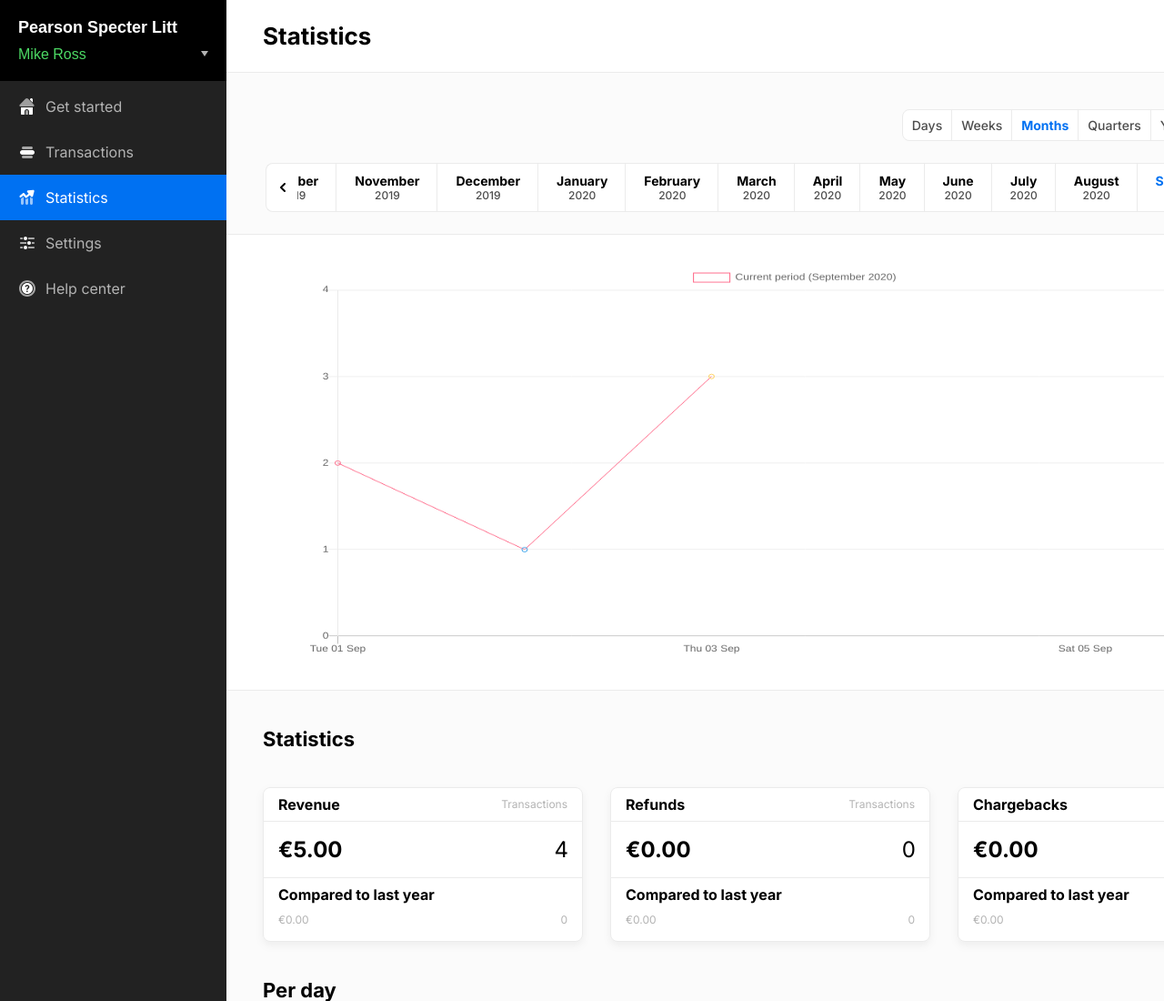
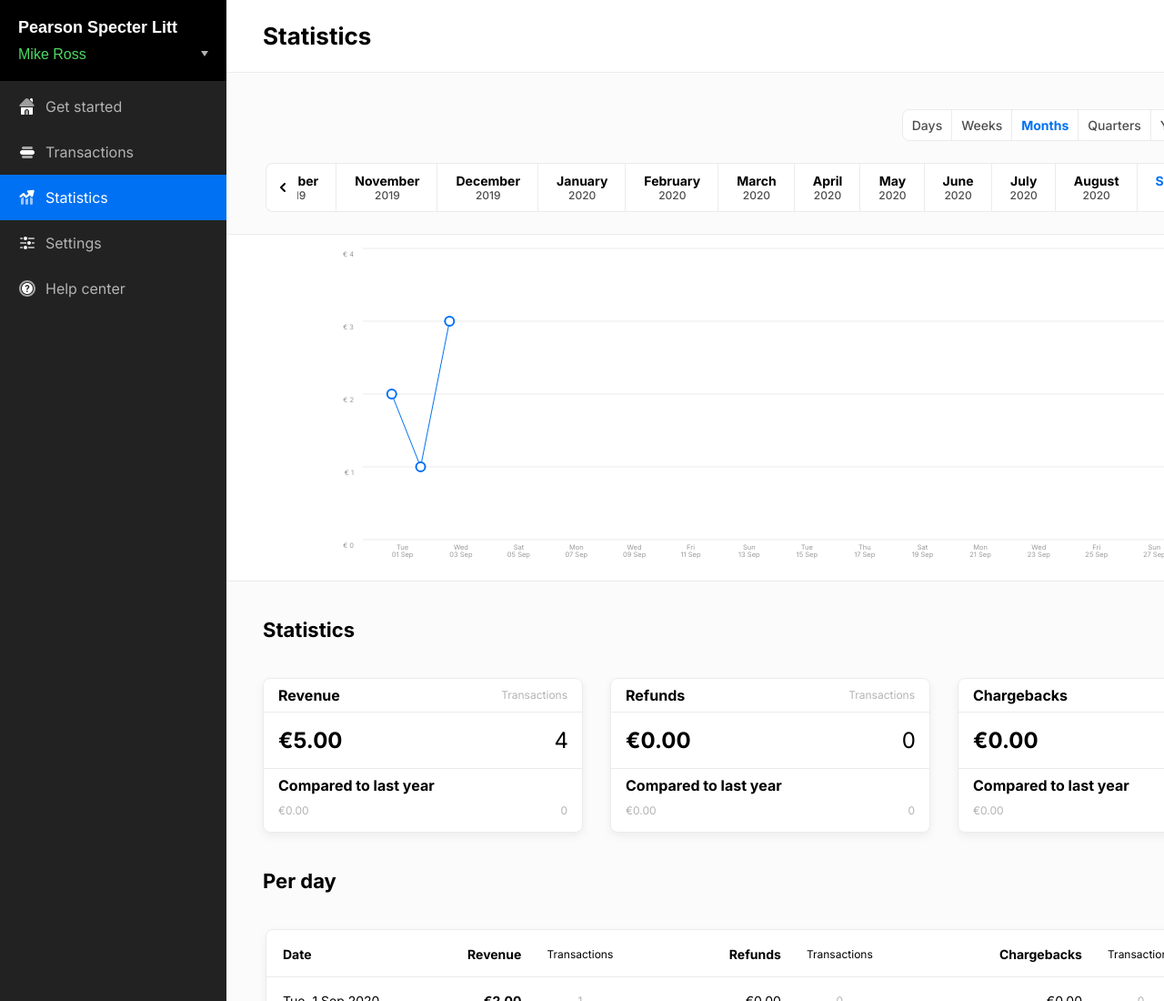
Before and after one commit to jonathaninacio/Blobr-integration, a plain HTML site: page index.html in a window 1280 px wide. Shown: the top 1100 px of the page at 91% size. Drawn offline with nearby package versions, Linux system fonts and the light colour scheme.

Commit message:
remplacement chartjs=>chartist

```diff
--- a/css/sass/main.scss
+++ b/css/sass/main.scss
@@ -163,10 +163,45 @@ body{
 
 	.chart-container{
 		width: 80vw;
-		#month-chart{
-			height: 500px;
-			width: 1190px;
+		.ct-chart-line{
+			margin: 0px 40px 0px 100px;
 		}
+		.ct-perfect-fourth{
+			max-width: 1110px;
+			height: 380px;
+			.ct-grid{
+				stroke: #EBEBEB;
+				stroke-dasharray: none;
+			}
+		}
+		.ct-horizontal{
+			opacity: 0;
+		}
+		.ct-end{
+			opacity: 1;
+		}
+		.ct-label.ct-horizontal.ct-end{
+			text-align: center;
+		}
+		.ct-label.ct-vertical.ct-start{
+			text-align: center;
+			transform: translate(0px,10px);
+		}
+		.ct-series-a .ct-point{
+			stroke: #0071F2;
+		}
+		.ct-series-a .ct-line{
+			stroke: #0071F2;
+			stroke-width:1px;
+		}
+		.ct-area{
+			stroke:#0071F2;
+			fill:#fff;
+			&:hover{
+				fill:#0071F2;
+			}
+		}
+
 	}
 
 
--- a/index.html
+++ b/index.html
@@ -11,6 +11,7 @@
 	<meta name="description" content="" />
 	<link rel="icon" href="favicon.ico" />
 	<link type="text/css" href="css/css/main.css" rel="stylesheet">
+	<link type="text/css" href="css/css/chartist.min.css" rel="stylesheet">
 
 </head>
 
@@ -316,7 +317,7 @@
 
 
 			<div class="chart-container">
-				<canvas id="month-chart"></canvas>
+				<div class="ct-chart ct-perfect-fourth"></div>
 			</div>
 
 
@@ -424,7 +425,7 @@
 
 		</div>
 	</div>
-	<script language="javascript" type="text/javascript" src="https://cdn.jsdelivr.net/npm/chart.js@2.9.4/dist/Chart.min.js"></script>
+	<script language="javascript" type="text/javascript" src="js/chartist.min.js"></script>
 	<script language="javascript" type="text/javascript" src="js/main.js"></script>
 </body>
 
--- a/js/main.js
+++ b/js/main.js
@@ -58,78 +58,43 @@ function changeScrollDelta(event){
 monthFlexScrollbar.addEventListener("wheel", changeScrollDelta, {passive: true});
 
 
-//chart using chartJs
+// chartist chart creation
+var data = {
+    labels: ['','Tue\n01 Sep', '', 'Wed\n03 Sep', '', 'Sat\n05 Sep','','Mon\n07 Sep','','Wed\n09 Sep',''
+            ,'Fri\n11 Sep','','Sun\n13 Sep','','Tue\n15 Sep','','Thu\n17 Sep','','Sat\n19 Sep','','Mon\n21 Sep',''
+            ,'Wed\n23 Sep','','Fri\n25 Sep','','Sun\n27 Sep','','Tue\n29 Sep',''],
+    series: [
+      [null,2, 1, 3]
+    ]
+  };
 
-var myChart = new Chart(document.getElementById('month-chart').getContext('2d'), {
-    type: 'line',
-    data: {
-        labels: ['Tue 01 Sep','', 'Thu 03 Sep','', 'Sat 05 Sep','',],
-        datasets: [{
-            label: 'Current period (September 2020)',
-            lineTension:0,
-            data: [2, 1, 3, null,null,null,null,null,null,null,null,null,null,null,null,null,null,null,null,null,null,null,null,null,null,null,null,null,null,null],
-            backgroundColor: 'rgba(0,0,0,0)',
-            borderColor: [
-                'rgba(255, 99, 132, 1)',
-                'rgba(54, 162, 235, 1)',
-                'rgba(255, 206, 86, 1)',
-                'rgba(75, 192, 192, 1)',
-                'rgba(153, 102, 255, 1)',
-                'rgba(255, 159, 64, 1)'
-            ],
-            borderWidth: 1
-        }]
+  var options = {
+    width: "1050px",
+    height: "370px",
+    low: 0,
+    high: 4,
+    lineSmooth:false,
+    axisY: {
+        onlyInteger: true,
+        labelInterpolationFnc: function(value) {
+            return '€ '+ value },
     },
-    defaults:{
-        global:{
-            hover:{
-                animationDuration:'200'
-            }
-        }
-    },
-    options: {
-        layout:{
-            padding: {
-                left: 100,
-                right: 40,
-                top: 40,
-                bottom: 40
-            }
-        },
-        responsive:false,
-        maintainAspectRatio:false,
-        animation:{
-            duration:0
-        },
-        tooltips:{
+  };
 
-        },
-        scales: {
-            yAxes: [{
-                gridLines:{
-                    color:'rgba(235, 235, 235, 1)',
-                },
-                ticks: {
-                    max: 4,
-                    stepSize:1,
-                    beginAtZero: true,
-                }
-            }],
-            xAxes: [{
-                gridLines:{
-                    color:'rgba(0,0,0,0)',
-                },
-                ticks: {
-                    beginAtZero: true,
-                }
-            }]
-        }
-    },
-    canvas:{
-        parentNode:{
-            style:{
-                height:'500px',
-            }
-        }
+  var chart = new Chartist.Line('.ct-chart', data, options);
+
+  // replace point by circles
+  chart.on('draw', function(data) {
+    if(data.type === 'point') {
+    var pastille = new Chartist.Svg('circle', {
+        d: ['M',
+          data.x,
+          data.y - 15].join(' '),
+        cx: data.x,
+        cy: data.y,
+        r: '5',
+        style: 'stroke-width:2px; fill-opacity: 1'
+    }, 'ct-area');
+      data.element.replace(pastille);
     }
-});
+  });
```
Also changed, not shown: css/css/chartist.min.css (added), css/css/main.css, js/chartist.min.js (added).
